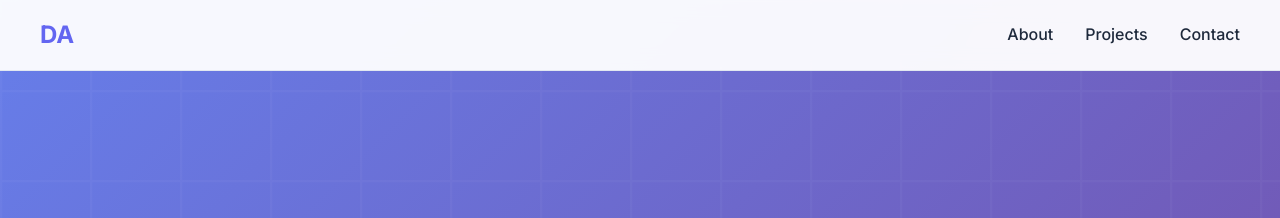
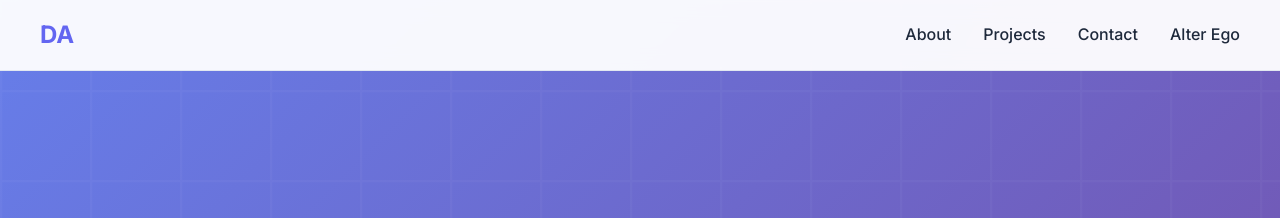
Before and after one commit to insdaguirre/insdaguirre.github.io, a Jekyll site: the page built from index.html, in a window 1280 px wide. Shown: the top 218 px of the page. Built offline with Jekyll 4.4.1, drawn with Linux system fonts in a browser that asks for light colours.

Commit message:
Add Alter Ego link to navbar and contact section for DJ Instagram page

```diff
--- a/index.html
+++ b/index.html
@@ -12,6 +12,7 @@
                 <li><a href="#about">About</a></li>
                 <li><a href="#projects">Projects</a></li>
                 <li><a href="#contact">Contact</a></li>
+                <li><a href="https://www.instagram.com/deegz.mp3/" target="_blank">Alter Ego</a></li>
             </ul>
             <button class="mobile-menu-btn" id="mobile-menu-btn">
                 <i class="fas fa-bars"></i>
@@ -182,6 +183,9 @@
                     <a href="https://linkedin.com/in/diego-aguirre-110729219" class="social-link" target="_blank">
                         <i class="fab fa-linkedin"></i>
                     </a>
+                    <a href="https://www.instagram.com/deegz.mp3/" class="social-link" target="_blank">
+                        <i class="fab fa-instagram"></i>
+                    </a>
                     <a href="mailto:contact@diegoaguirre.com" class="social-link">
                         <i class="fas fa-envelope"></i>
                     </a>
```
